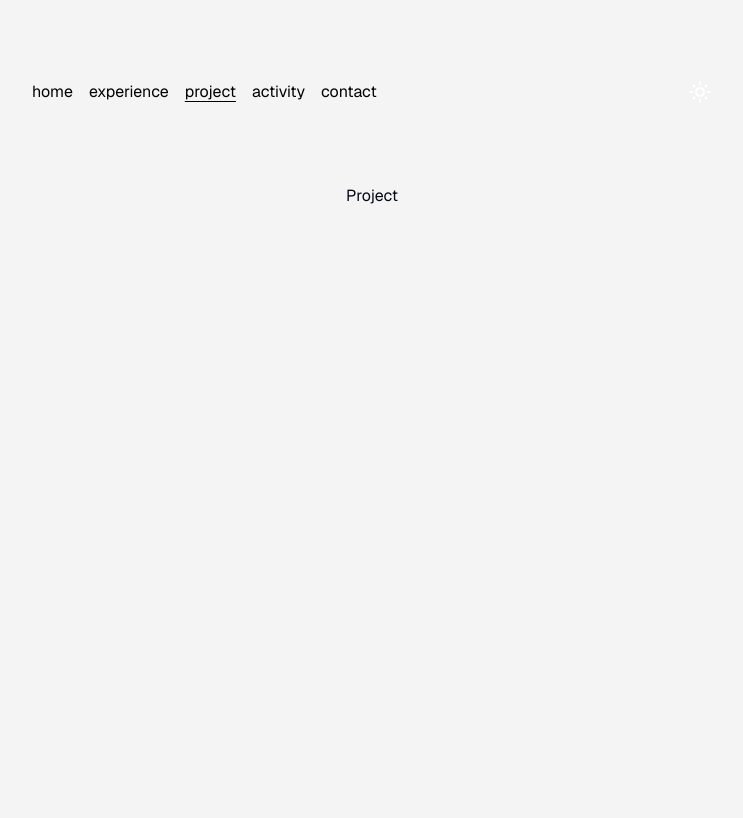
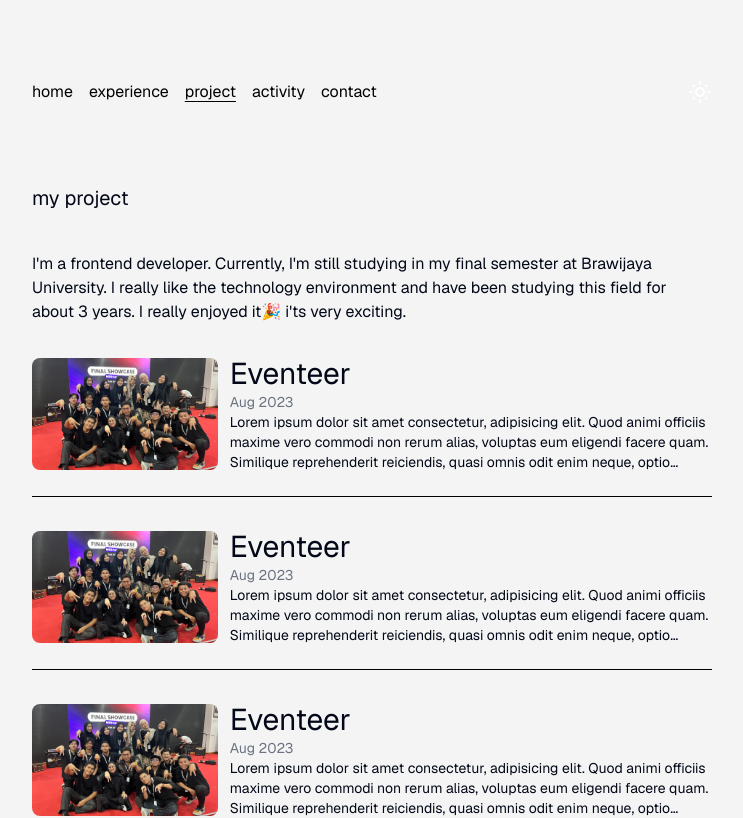
Before and after one commit to hengkianggia/my-website, a Next.js app: page /project in a window 1280 px wide. Shown: the top 818 px of the page, without its empty margins (268-1011 px from the left). Built offline with nearby package versions, Linux system fonts and the light colour scheme.

Commit message:
update list project

```diff
--- a/app/project/page.tsx
+++ b/app/project/page.tsx
@@ -1,7 +1,25 @@
+import ListProject from "@/components/pages/project/ListProject";
 import React from "react";
 
 const Project = () => {
-  return <div>Project</div>;
+  return (
+    <div className="w-full flex flex-col items-center justify-center gap-8">
+      <section className="w-full">
+        <h1 className="text-xl mb-10">my project</h1>
+        <p>
+          I&#39;m a frontend developer. Currently, I&#39;m still studying in my
+          final semester at Brawijaya University. I really like the technology
+          environment and have been studying this field for about 3 years. I
+          really enjoyed it🎉 i&#39;ts very exciting.
+        </p>
+      </section>
+
+      <ListProject />
+      <ListProject />
+      <ListProject />
+      <ListProject />
+    </div>
+  );
 };
 
 export default Project;
--- /dev/null
+++ b/components/pages/project/ListProject.tsx
@@ -0,0 +1,33 @@
+import Image from "next/image";
+import React from "react";
+
+import image from "@/public/images/team.jpg";
+
+const ListProject = () => {
+  return (
+    <div className="grid grid-cols-7 items-center gap-3 w-full border-b border-black dark:border-white pb-6 cursor-pointer">
+      <div className="col-span-2 overflow-hidden">
+        <Image
+          src={image}
+          width={200}
+          alt="image"
+          className="rounded-lg max-h-28 object-cover"
+        />
+      </div>
+
+      <div className="col-span-5">
+        <h1 className="text-3xl">Eventeer</h1>
+        <h1 className="text-sm text-gray-500">Aug 2023</h1>
+        <p className="text-sm line-clamp-3">
+          Lorem ipsum dolor sit amet consectetur, adipisicing elit. Quod animi
+          officiis maxime vero commodi non rerum alias, voluptas eum eligendi
+          facere quam. Similique reprehenderit reiciendis, quasi omnis odit enim
+          neque, optio consectetur velit dolores labore. Ratione harum obcaecati
+          non odit.
+        </p>
+      </div>
+    </div>
+  );
+};
+
+export default ListProject;
```
